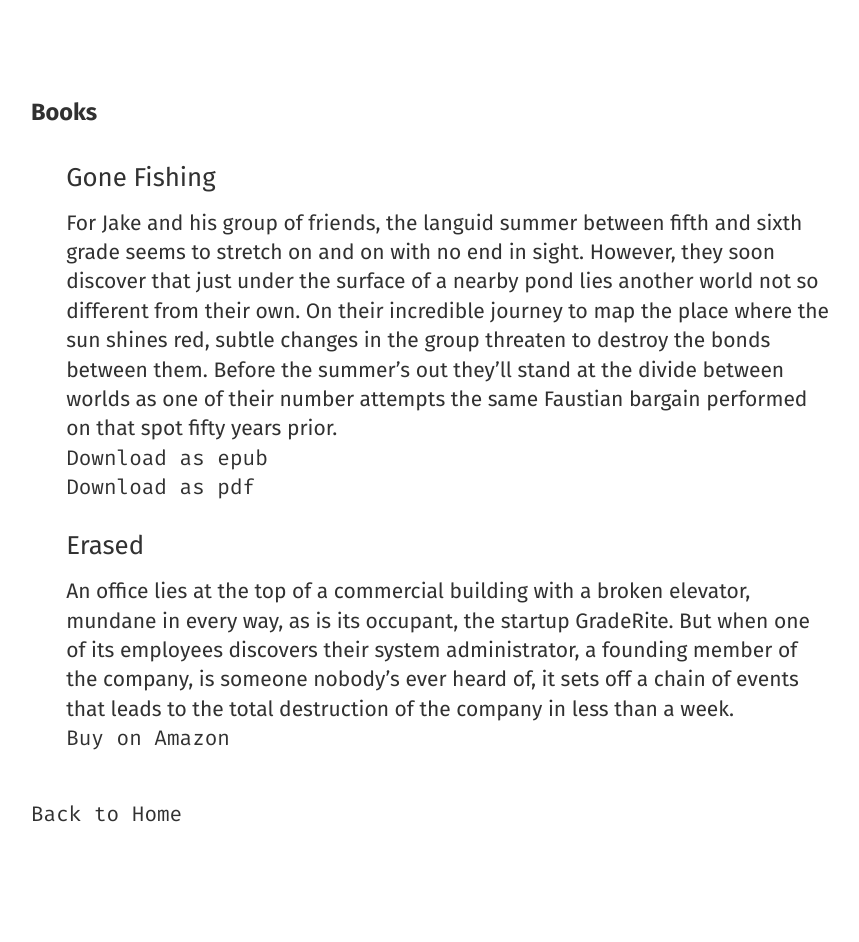
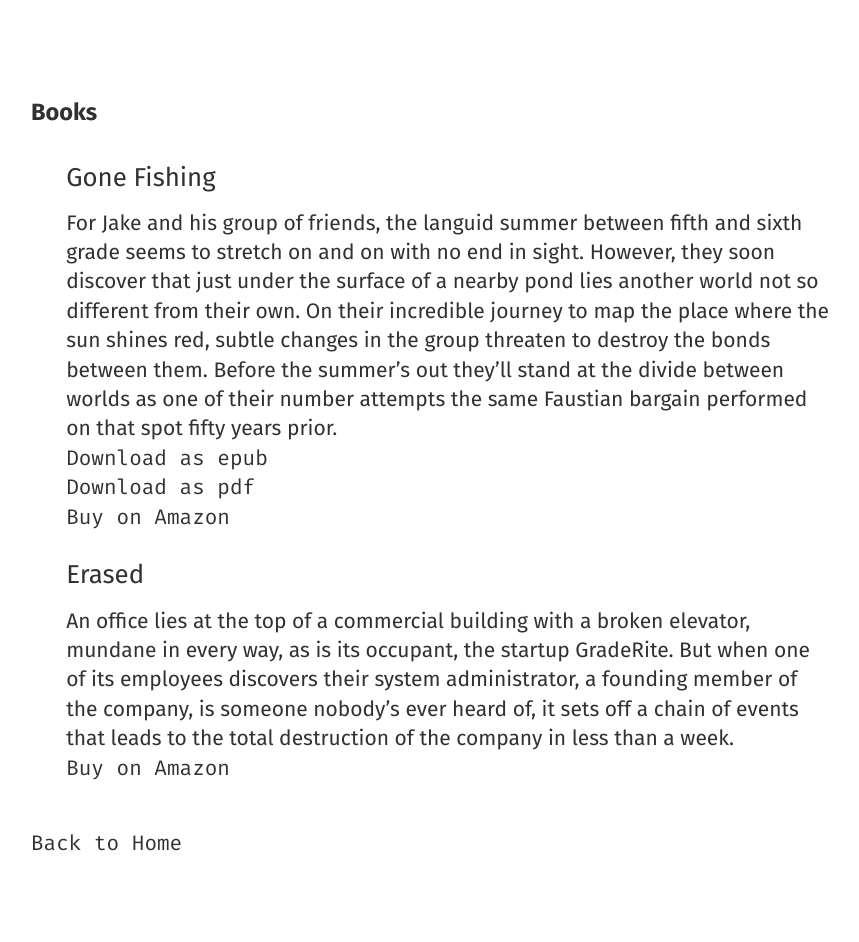
Before and after one commit to cakenggt/aleclownes.com, a Jekyll site: the page built from books.html, in a window 1280 px wide. Shown: the whole page, without its empty margins (209-1068 px from the left). Built offline with Jekyll 4.4.1, drawn with Linux system fonts in a browser that asks for light colours; nearby versions of some CDN libraries; before the commit the page ends 913 px from its top, so only the background shows below that.

Commit message:
Add amazon for gone fishing

```diff
--- a/books.html
+++ b/books.html
@@ -13,6 +13,7 @@ title: Books
     </div>
     <div><a href="/books/gone-fishing/Gone Fishing - Alec Lownes.epub">Download as epub</a></div>
     <div><a href="/books/gone-fishing/Gone Fishing - Alec Lownes.pdf">Download as pdf</a></div>
+    <div><a href="https://www.amazon.com/dp/B09K6QDCJY">Buy on Amazon</a></div>
   </li>
   <li>
     <h2>Erased</h2>
```
